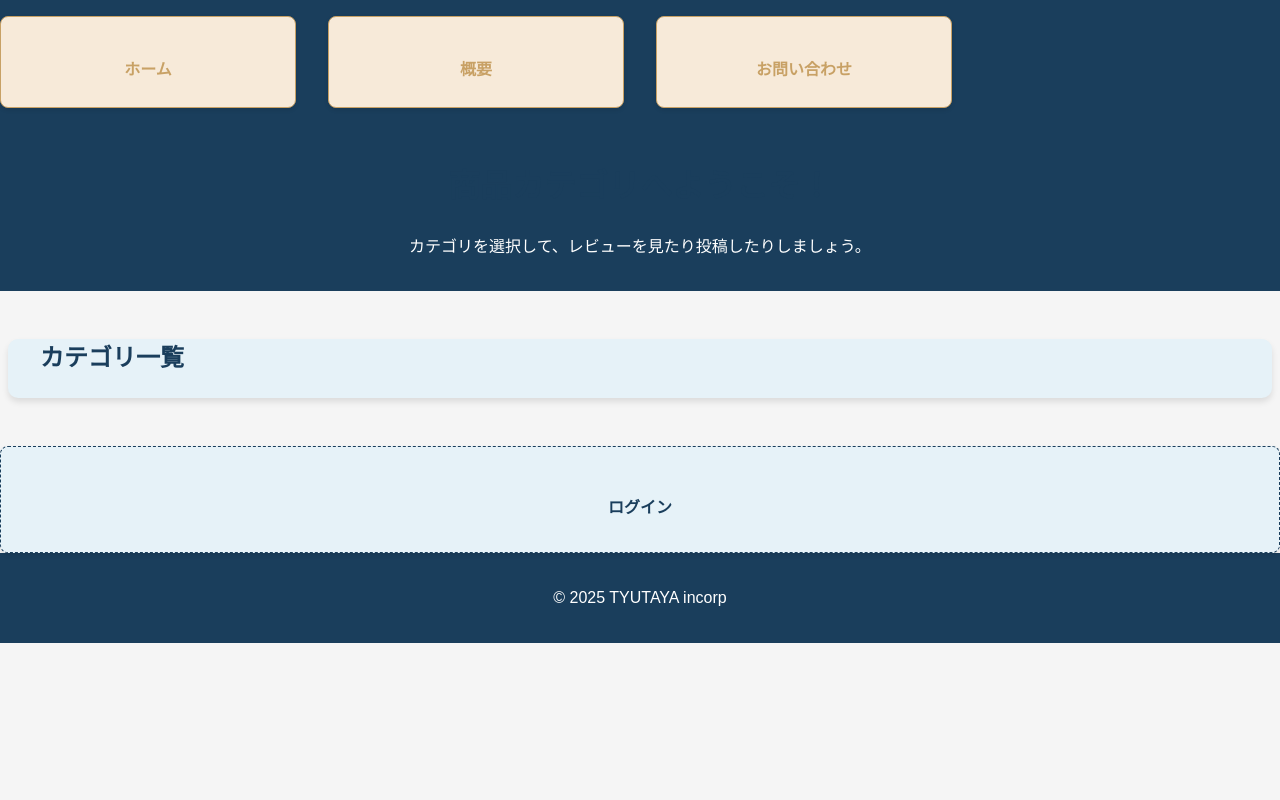
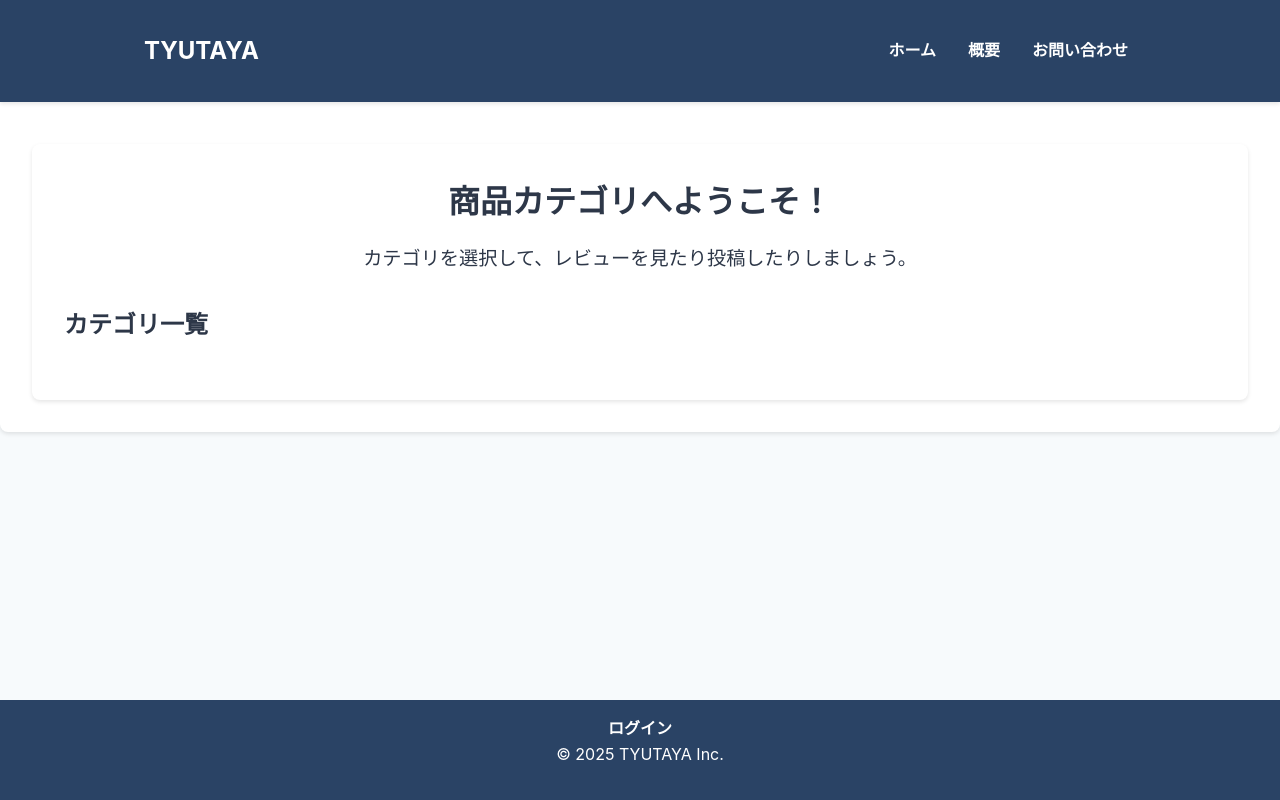
Before and after one commit to KikyoNanakusa/websystem-django-mock, a Django app: page / in a window 1280 px wide. Run offline with Django 5.2, Linux system fonts and the light colour scheme; data that the repository does not hold is empty.

Commit message:
refactor: indexとbaseのデザインを改善

```diff
--- a/app/BookReview/templates/base.html
+++ b/app/BookReview/templates/base.html
@@ -6,29 +6,36 @@
     <meta name="viewport" content="width=device-width, initial-scale=1.0">
     <title>{% block title %}TYUTAYA{% endblock %}</title>
     <link rel="stylesheet" href="{% static 'style/global.css' %}">
+    {% block extra_head %}{% endblock %}
 </head>
 <body>
-    <!-- 共通ヘッダー -->
+    <!-- ヘッダー -->
     <header>
-        <nav>
-            <ul>
+        <div class="container">
+            <div class="logo">
+                <a href="{% url 'index' %}">TYUTAYA</a>
+            </div>
+            <nav aria-label="メインナビゲーション">
+                <ul class="nav-links">
                     <li><a href="{% url 'index' %}">ホーム</a></li>
                     <li><a href="{% url 'about' %}">概要</a></li>
                     <li><a href="{% url 'contact' %}">お問い合わせ</a></li>
                 </ul>
             </nav>
+        </div>
     </header>
 
-    <!-- 各ページ固有のコンテンツ -->
-    <main>
+    <!-- メインコンテンツ -->
+    <main class="main_container">
         {% block content %}
         {% endblock %}
     </main>
 
-    <!-- 共通フッター -->
-    <nav>
+    <!-- フッター -->
+    <footer>
+        <div class="container">
+            <nav aria-label="フッターナビゲーション">
                 <ul>
-            <!-- 他のナビゲーションリンク -->
                     {% if user.is_authenticated %}
                         <li><a href="{% url 'logout' %}">ログアウト</a></li>
                     {% else %}
@@ -36,9 +43,8 @@
                     {% endif %}
                 </ul>
             </nav>
-
-    <footer>
-        <p>&copy; 2025 TYUTAYA incorp</p>
+            <p>&copy; 2025 TYUTAYA Inc.</p>
+        </div>
     </footer>
 </body>
 </html>
--- a/app/BookReview/templates/index.html
+++ b/app/BookReview/templates/index.html
@@ -3,20 +3,27 @@
 
 {% block title %}ホームページ{% endblock %}
 
+{% block extra_head %}
+<link rel="stylesheet" href="{% static 'style/index.css' %}">
+{% endblock %}
+
 {% block content %}
-<header>
-    <h1>商品カテゴリへようこそ！</h1>
-    <p>カテゴリを選択して、レビューを見たり投稿したりしましょう。</p>
-</header>
 
-<div class="container">
-    <h2>カテゴリ一覧</h2>
-    <ul>
+<div class="category-container">
+    <h1 class="title">商品カテゴリへようこそ！</h1>
+    <p class="description">カテゴリを選択して、レビューを見たり投稿したりしましょう。</p>
+    <h2 class="subtitle">カテゴリ一覧</h2>
+    <ul class="category-list">
         {% for category in categories %}
-        <li>
-            <a href="{% url 'category_products' category.id %}">{{ category.name }}</a>
+        <li class="category-item">
+            <a href="{% url 'category_products' category.id %}" class="category-link">
+                <div class="category-card">
+                    <span class="category-name">{{ category.name }}</span>
+                </div>
+            </a>
         </li>
         {% endfor %}
     </ul>
 </div>
+
 {% endblock %}
--- a/app/static/style/global.css
+++ b/app/static/style/global.css
@@ -1,153 +1,113 @@
 :root {
-    --dark-blue: #1a3e5c; /* ヘッダー・フッターの背景色 */
-    --light-blue: #e6f2f8;
-    --soft-gold: #c8a165;
-    --light-gold: #f7ead9;
-    --background-gray: #f5f5f5;
-    --text-dark: #2a2a2a;
-    --text-light: #6c6c6c;
-    --header-footer-text: #ffffff; /* ヘッダー・フッターの文字色 */
+    --primary-color: #2a4365; /* 深い青 */
+    --background-color: #f7fafc; /* 落ち着いた薄いグレー */
+    --text-color: #2d3748; /* ダークグレー */
+    --link-color: #4a5568; /* 中間的なグレー */
+    --link-hover-color: #2c5282; /* 落ち着いたホバーカラー */
+    --border-color: #cbd5e0; /* 柔らかい境界線 */
+    --card-shadow: rgba(0, 0, 0, 0.1); /* カードの影 */
 }
 
-/* グローバルスタイル */
-body {
-    font-family: "Noto Sans JP", "Hiragino Kaku Gothic Pro", Arial, sans-serif;
+/* リセット */
+* {
     margin: 0;
     padding: 0;
-    background-color: var(--background-gray);
-    color: var(--text-dark);
-    line-height: 1.6;
+    box-sizing: border-box;
 }
 
-h1, h2 {
-    color: var(--dark-blue);
-    font-weight: 700;
-}
-
-h3 {
-    color: var(--text-dark);
+body {
+    font-family: "Inter", "Noto Sans JP", sans-serif;
+    background-color: var(--background-color);
+    color: var(--text-color);
+    line-height: 1.6;
+    display: flex;
+    flex-direction: column;
+    min-height: 100vh; /* フッター位置調整のため */
 }
 
 .container {
-    max-width: 1200px;
-    margin: 3rem auto;
-    padding: 0 2rem;
-    background-color: var(--light-blue);
-    border-radius: 10px;
-    box-shadow: 0 4px 6px rgba(0, 0, 0, 0.1);
+    max-width: 80vw;
+    margin: 0 auto;
+    padding: 1rem;
+    flex-grow: 1; /* メインコンテンツを伸縮可能に */
 }
 
-/* ヘッダーとフッターのスタイル */
-header, footer {
-    background-color: var(--dark-blue); /* 背景色を統一 */
-    color: var(--header-footer-text); /* 文字色を統一 */
-    text-align: center;
+/* ヘッダー */
+header {
+    background-color: var(--primary-color);
+    color: white;
     padding: 1rem 0;
+    position: fixed; /* 固定 */
+    top: 0;
+    width: 100%;
+    z-index: 1000; /* 重なり順 */
+    box-shadow: 0 2px 4px var(--card-shadow); /* 影を追加 */
 }
 
-header a, footer a {
-    color: var(--soft-gold); /* リンクの色をアクセントに */
+header .container {
+    display: flex;
+    justify-content: space-between;
+    align-items: center;
+    max-width: 80vw;
+    margin: 0 auto;
+}
+
+.logo a {
+    color: white;
+    font-size: 1.5rem;
+    font-weight: bold;
+    text-decoration: none;
+}
+
+nav ul {
+    list-style: none;
+    display: flex;
+    gap: 1rem;
+}
+
+nav a {
+    color: white;
+    text-decoration: none;
+    font-weight: 600;
+    padding: 0.5rem;
+    transition: color 0.2s ease-in-out;
+}
+
+nav a:hover {
+    color: var(--link-hover-color);
+}
+
+/* メインコンテンツ */
+main {
+    margin-top: 5rem; /* 固定ヘッダーの高さを考慮 */
+    padding: 2rem;
+    background: white;
+    border-radius: 8px;
+    box-shadow: 0 2px 4px var(--card-shadow);
+}
+
+/* フッター */
+footer {
+    background-color: var(--primary-color);
+    color: white;
+    text-align: center;
+    height: 100px;
+    margin-top: auto; /* フッターを最下部に固定 */
+}
+
+footer ul {
+    list-style: none;
+    display: flex;
+    justify-content: center;
+    gap: 1rem;
+}
+
+footer a {
+    color: white;
     text-decoration: none;
     font-weight: 600;
 }
 
-header a:hover, footer a:hover {
-    text-decoration: underline; /* リンクのホバースタイル */
-}
-
-/* 商品リスト */
-ul {
-    list-style: none;
-    padding: 0;
-    margin: 0;
-    display: grid;
-    grid-template-columns: repeat(auto-fill, minmax(260px, 1fr));
-    gap: 2rem;
-}
-
-/* 商品カード */
-li {
-    background: var(--light-gold);
-    border-radius: 8px;
-    padding: 1.5rem;
-    transition: all 0.3s ease-in-out;
-    border: 1px solid var(--soft-gold);
-    position: relative;
-    box-shadow: 0 2px 4px rgba(0, 0, 0, 0.1);
-}
-
-li:hover {
-    background: var(--soft-gold);
-    transform: translateY(-5px);
-    box-shadow: 0 10px 15px rgba(0, 0, 0, 0.15);
-}
-
-/* 商品タイトル */
-li h3 {
-    font-size: 1.2rem;
-    margin: 0 0 0.5rem 0;
-    color: var(--dark-blue);
-}
-
-/* 商品価格 */
-li p {
-    font-size: 1rem;
-    margin: 0.5rem 0;
-    color: var(--text-light);
-}
-
-/* 商品リンク */
-a {
-    display: inline-block;
-    color: var(--dark-blue);
-    text-decoration: none;
-    font-weight: 600;
-    margin-top: 1rem;
-}
-
-a:hover {
-    color: var(--soft-gold);
+footer a:hover {
     text-decoration: underline;
 }
-
-/* アニメーション */
-@keyframes fadeIn {
-    from {
-        opacity: 0;
-        transform: translateY(-10px);
-    }
-    to {
-        opacity: 1;
-        transform: translateY(0);
-    }
-}
-
-.container {
-    animation: fadeIn 0.6s ease-out;
-}
-
-/* 商品なしメッセージ */
-li:only-child {
-    grid-column: 1 / -1;
-    text-align: center;
-    padding: 2rem;
-    background: var(--light-blue);
-    color: var(--text-dark);
-    border: 1px dashed var(--dark-blue);
-}
-
-/* レスポンシブデザイン */
-@media (max-width: 768px) {
-    .container {
-        padding: 0 1rem;
-    }
-
-    ul {
-        grid-template-columns: repeat(auto-fill, minmax(180px, 1fr));
-        gap: 1rem;
-    }
-
-    li {
-        padding: 1rem;
-    }
-}
--- /dev/null
+++ b/app/static/style/index.css
@@ -0,0 +1,81 @@
+:root {
+    --card-background: #ffffff; /* カード背景色 */
+    --card-shadow: rgba(0, 0, 0, 0.1); /* カードの影 */
+}
+
+/* 商品カテゴリ全体のスタイル */
+.category-container {
+    margin-top: 2rem;
+    padding: 2rem;
+    background: var(--card-background);
+    border-radius: 8px;
+    box-shadow: 0 2px 4px var(--card-shadow);
+}
+
+/* タイトルと説明 */
+.title {
+    font-size: 2rem;
+    color: var(--text-color);
+    text-align: center;
+    margin-bottom: 1rem;
+}
+
+.description {
+    font-size: 1.2rem;
+    color: var(--text-color);
+    text-align: center;
+    margin-bottom: 2rem;
+}
+
+.subtitle {
+    font-size: 1.5rem;
+    color: var(--text-color);
+    margin-bottom: 1.5rem;
+}
+
+/* カテゴリ一覧のデザイン */
+.category-list {
+    list-style: none;
+    display: grid;
+    grid-template-columns: repeat(auto-fill, minmax(200px, 1fr));
+    gap: 1rem;
+    padding: 0;
+}
+
+.category-item {
+    margin: 0;
+}
+
+/* カテゴリカード */
+.category-card {
+    display: flex;
+    align-items: center;
+    justify-content: center;
+    height: 100px;
+    background: var(--card-background);
+    border: 1px solid var(--card-shadow);
+    border-radius: 8px;
+    box-shadow: 0 2px 4px var(--card-shadow);
+    transition: transform 0.2s ease, box-shadow 0.2s ease;
+}
+
+.category-card:hover {
+    transform: translateY(-5px);
+    box-shadow: 0 5px 10px var(--card-shadow);
+}
+
+/* カテゴリ名のスタイル */
+.category-name {
+    font-size: 1.2rem;
+    color: var(--text-color);
+    font-weight: bold;
+}
+
+/* リンクのデザイン */
+.category-link {
+    text-decoration: none;
+    color: inherit;
+    display: block;
+    width: 100%;
+    height: 100%;
+}
```
Also changed, not shown: 1 other file. Lines whose indentation alone changed are shown as unchanged.
